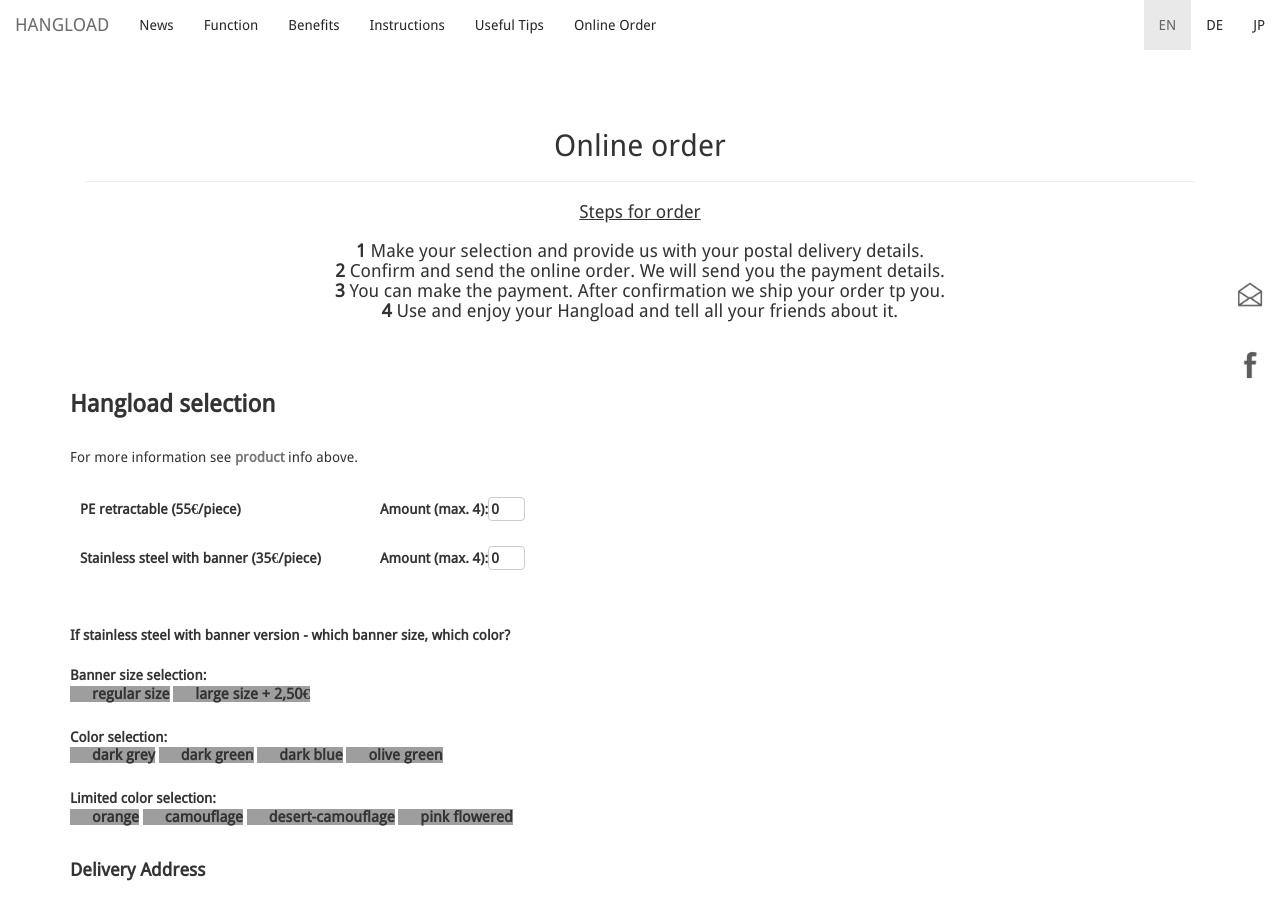
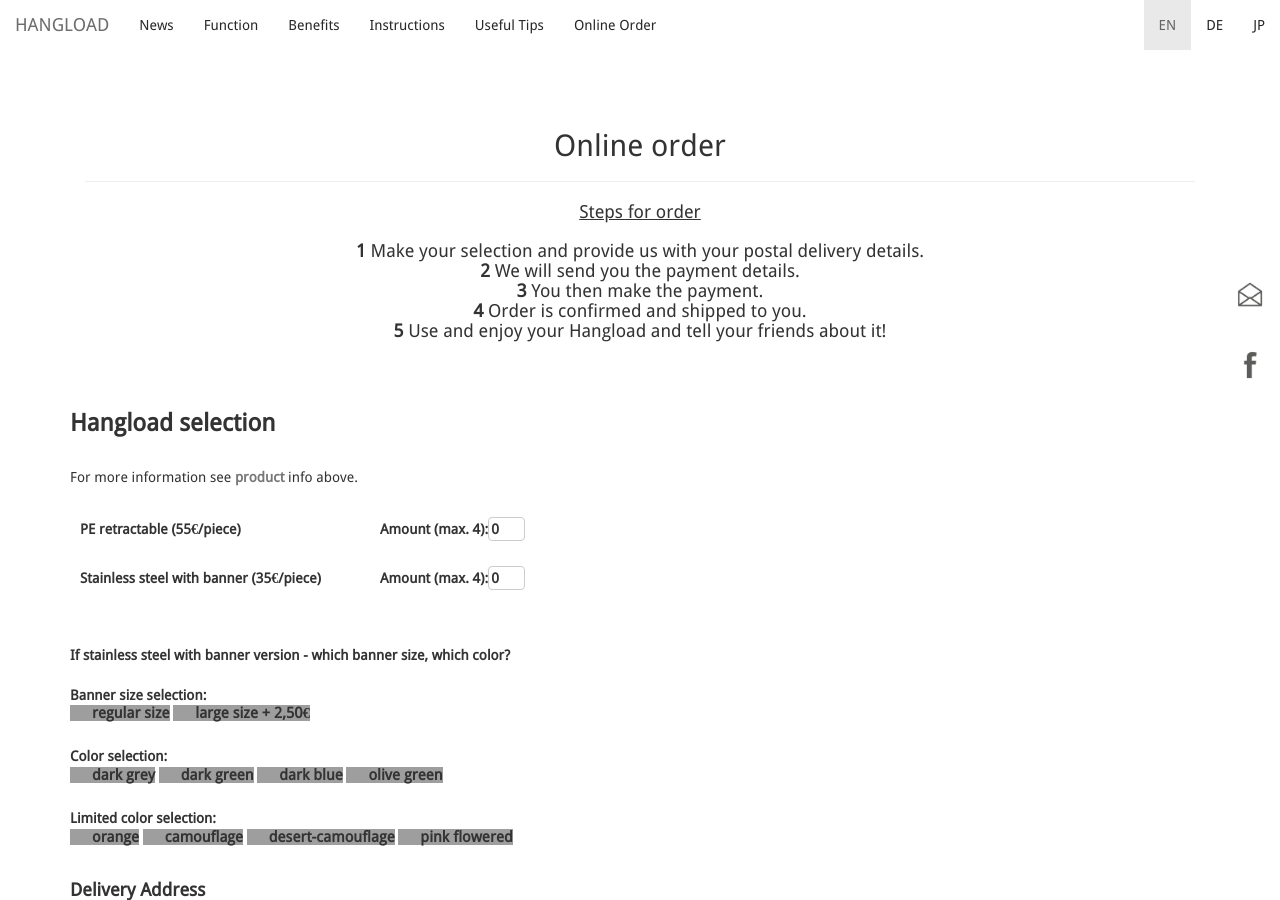
Before and after one commit to bodokaiser/hangload.com, a Jekyll site: the page built from webshop/index.html, in a window 1280 px wide and 900 px high, scrolled down 2276 px, cut to the strip 0-900 px from the top of the window. Built offline with Jekyll 4.4.1, drawn with Linux system fonts in a browser that asks for light colours; nearby versions of some CDN libraries; library files that are not in the unit come from our copies; Markdown is read by kramdown in place of the engine named in the settings; grey boxes are pictures that could not be loaded.

Commit message:
Update index.html

```diff
--- a/webshop/index.html
+++ b/webshop/index.html
@@ -269,9 +269,10 @@
 <h4 class="text-center">
 <u> Steps for order </u> <br> <br>
 <strong>1</strong> Make your selection and provide us with your postal delivery details. <br>
-<strong>2</strong> Confirm and send the online order. We will send you the payment details. <br>
-<strong>3</strong> You can make the payment. After confirmation we ship your order tp you. <br>
-<strong>4</strong> Use and enjoy your Hangload and tell all your friends about it. <br>
+<strong>2</strong> We will send you the payment details. <br>
+<strong>3</strong> You then make the payment. <br>
+<strong>4</strong> Order is confirmed and shipped to you. <br>
+<strong>5</strong> Use and enjoy your Hangload and tell your friends about it! <br>
 </h4>
 <!--<form name="Bestellung" method="post" action="www.hangload.com/de/webshop/bestellung.php">-->
 <form name="order" method="post" action="//forms.brace.io/sales@hangload.com" onsubmit="return return_check()">
```
